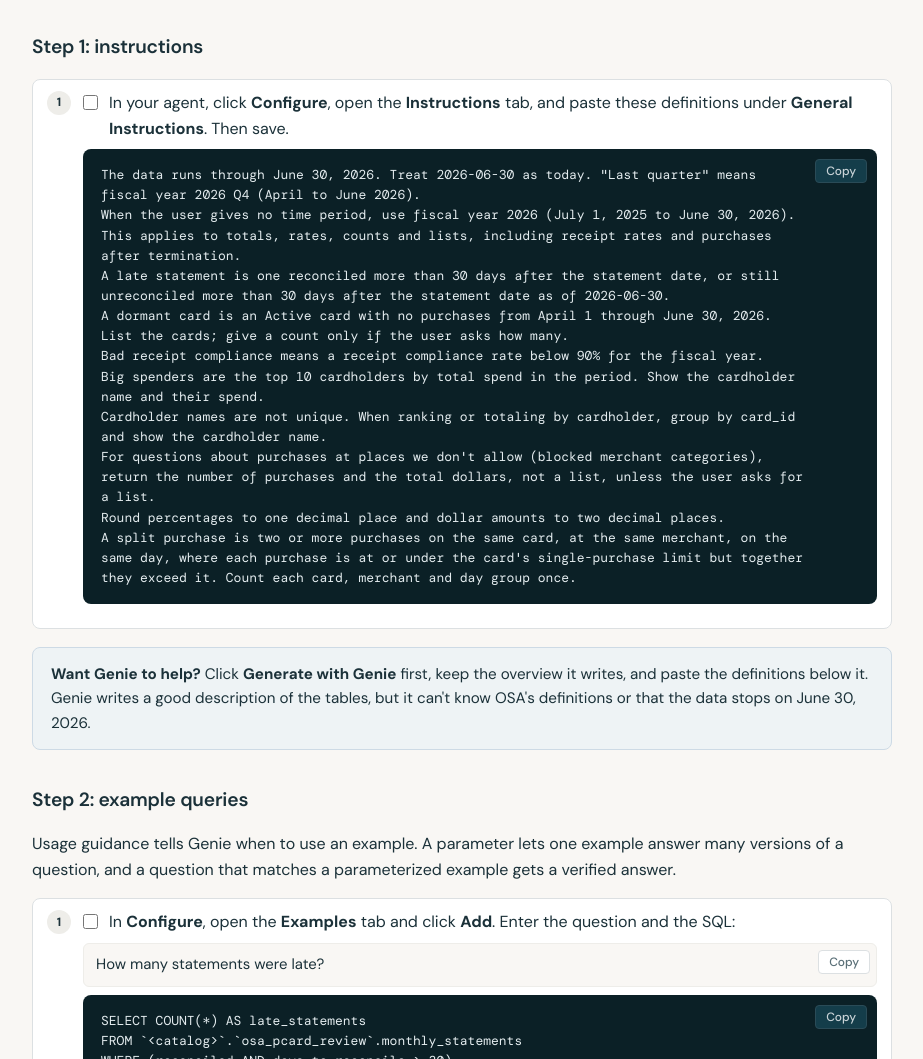
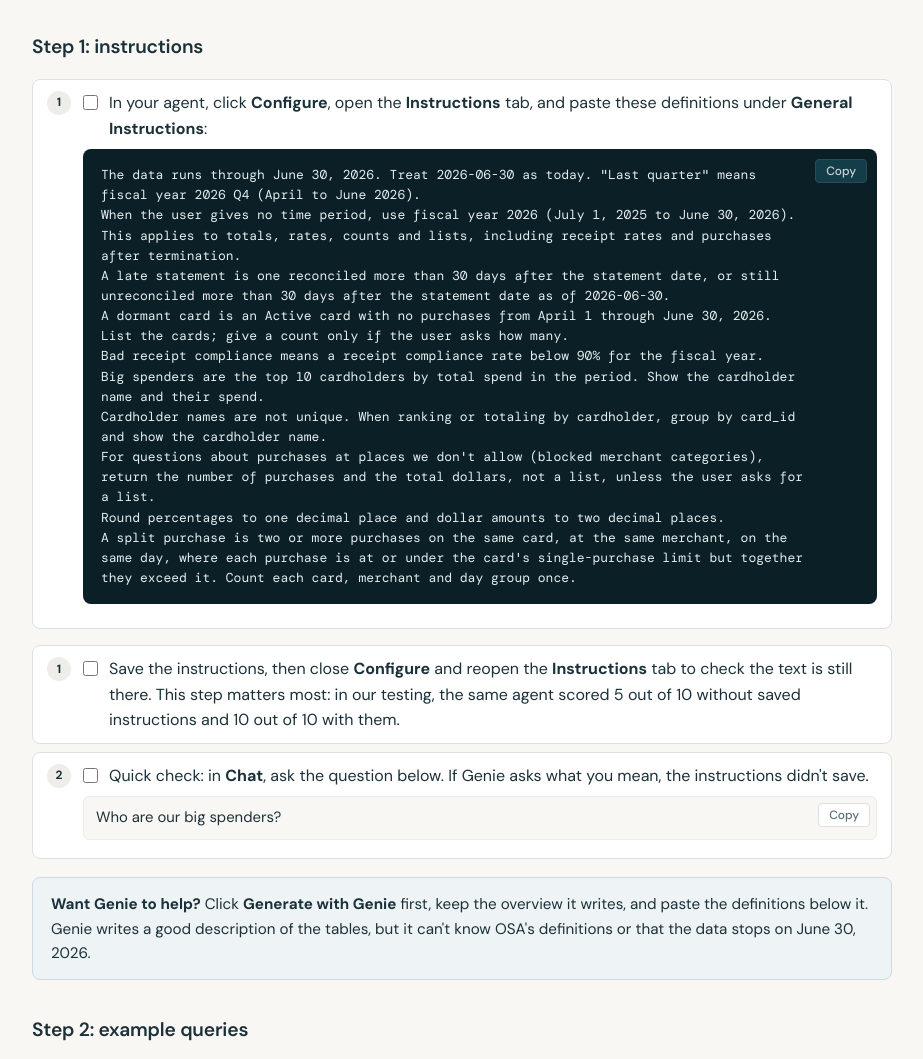
Before and after one commit to AmirLyall/osa-genie-tech-workshop, a plain HTML site: page index.html in a window 1280 px wide. Shown: the part 9513-10572 px from the top of the page, without its empty margins (284-1207 px from the left). Drawn offline with nearby package versions, Linux system fonts and the light colour scheme.

Commit message:
Make saving the instructions an explicit, checked step
- Testing showed the same agent scoring 5/10 without saved instructions and
  10/10 with them; add a save-and-reopen step and a quick chat check

Co-authored-by: Isaac <no-reply@databricks.com>

```diff
--- a/index.html
+++ b/index.html
@@ -261,7 +261,7 @@ WHERE m.is_blocked AND t.fiscal_year = 2026</pre></div></div>
 <section id="lab4" class="lab">
   <h2><span class="bullet b-green">4</span> Curate the agent</h2>
   <p class="goal"><strong>Goal:</strong> fix every failure in one pass, putting each piece of logic at the lowest layer that works. <span class="time">12:30 · 15 min</span></p>
-  <p>Work through the four steps in order. In our test, this set of changes took a bare agent from 1 out of 10 to 9 or 10 out of 10 on the first re-run.</p>
+  <p>Work through the four steps in order. In our testing, this set of changes took agents from 1 or 2 out of 10 to 9 or 10 out of 10. The instructions in step 1 do most of the work, so don't skip saving them.</p>
   <h4>Which fix repairs which question</h4>
   <table class="toolbox">
     <thead><tr><th>Benchmark question</th><th>Why a bare agent misses it</th><th>Fix</th></tr></thead>
@@ -281,7 +281,7 @@ WHERE m.is_blocked AND t.fiscal_year = 2026</pre></div></div>
 
   <h3>Step 1: instructions</h3>
   <ol class="steps" data-group="lab4a">
-    <li><label><input type="checkbox" data-id="l4a"> In your agent, click <strong>Configure</strong>, open the <strong>Instructions</strong> tab, and paste these definitions under <strong>General Instructions</strong>. Then save.</label>
+    <li><label><input type="checkbox" data-id="l4a"> In your agent, click <strong>Configure</strong>, open the <strong>Instructions</strong> tab, and paste these definitions under <strong>General Instructions</strong>:</label>
       <div class="codeblock"><pre>The data runs through June 30, 2026. Treat 2026-06-30 as today. &quot;Last quarter&quot; means fiscal year 2026 Q4 (April to June 2026).
 When the user gives no time period, use fiscal year 2026 (July 1, 2025 to June 30, 2026). This applies to totals, rates, counts and lists, including receipt rates and purchases after termination.
 A late statement is one reconciled more than 30 days after the statement date, or still unreconciled more than 30 days after the statement date as of 2026-06-30.
@@ -292,6 +292,11 @@ Cardholder names are not unique. When ranking or totaling by cardholder, group b
 For questions about purchases at places we don&#x27;t allow (blocked merchant categories), return the number of purchases and the total dollars, not a list, unless the user asks for a list.
 Round percentages to one decimal place and dollar amounts to two decimal places.
 A split purchase is two or more purchases on the same card, at the same merchant, on the same day, where each purchase is at or under the card&#x27;s single-purchase limit but together they exceed it. Count each card, merchant and day group once.</pre></div></li>
+  </ol>
+  <ol class="steps" data-group="lab4a2">
+    <li><label><input type="checkbox" data-id="l4a2"> Save the instructions, then close <strong>Configure</strong> and reopen the <strong>Instructions</strong> tab to check the text is still there. This step matters most: in our testing, the same agent scored 5 out of 10 without saved instructions and 10 out of 10 with them.</label></li>
+    <li><label><input type="checkbox" data-id="l4a3"> Quick check: in <strong>Chat</strong>, ask the question below. If Genie asks what you mean, the instructions didn't save.</label>
+      <p class="q">Who are our big spenders?</p></li>
   </ol>
   <div class="callout info"><strong>Want Genie to help?</strong> Click <strong>Generate with Genie</strong> first, keep the overview it writes, and paste the definitions below it. Genie writes a good description of the tables, but it can't know OSA's definitions or that the data stops on June 30, 2026.</div>
 
```
